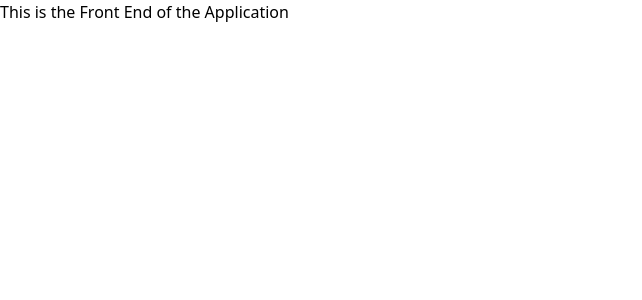
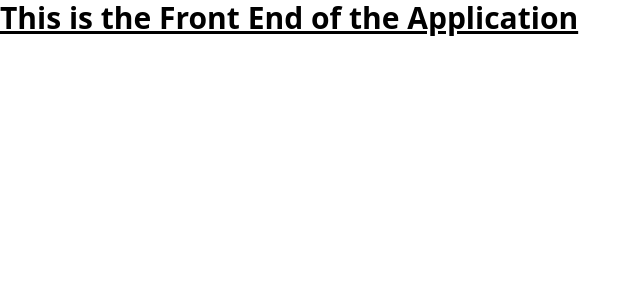
Before and after one commit to PK-170/EmployeeDotnetWebApi, an Angular app in the folder FrontEnd/: page / in a window 1280 px wide. Shown: the top 300 px of the page, without its empty margins (0-642 px from the left). Built offline with nearby package versions, Linux system fonts and the light colour scheme.

Commit message:
seeting up http calls

```diff
--- a/FrontEnd/src/app/app.component.html
+++ b/FrontEnd/src/app/app.component.html
@@ -1 +1,3 @@
-<h1>This is the Front End of the Application</h1>
+<h1 class="text-3xl font-bold underline">
+  This is the Front End of the Application
+</h1>
--- a/FrontEnd/src/app/app.component.ts
+++ b/FrontEnd/src/app/app.component.ts
@@ -1,13 +1,25 @@
-import { Component } from '@angular/core';
+import { HttpClient, HttpClientModule } from '@angular/common/http';
+import { Component, inject } from '@angular/core';
 import { RouterOutlet } from '@angular/router';
 
 @Component({
   selector: 'app-root',
   standalone: true,
-  imports: [RouterOutlet],
+  imports: [RouterOutlet, HttpClientModule],
   templateUrl: './app.component.html',
   styleUrl: './app.component.css'
 })
 export class AppComponent {
   title = 'FrontUI';
+
+  http = inject(HttpClient);
+
+
+
+
+
+  private getContacts()
+  {
+
+  }
 }
```
